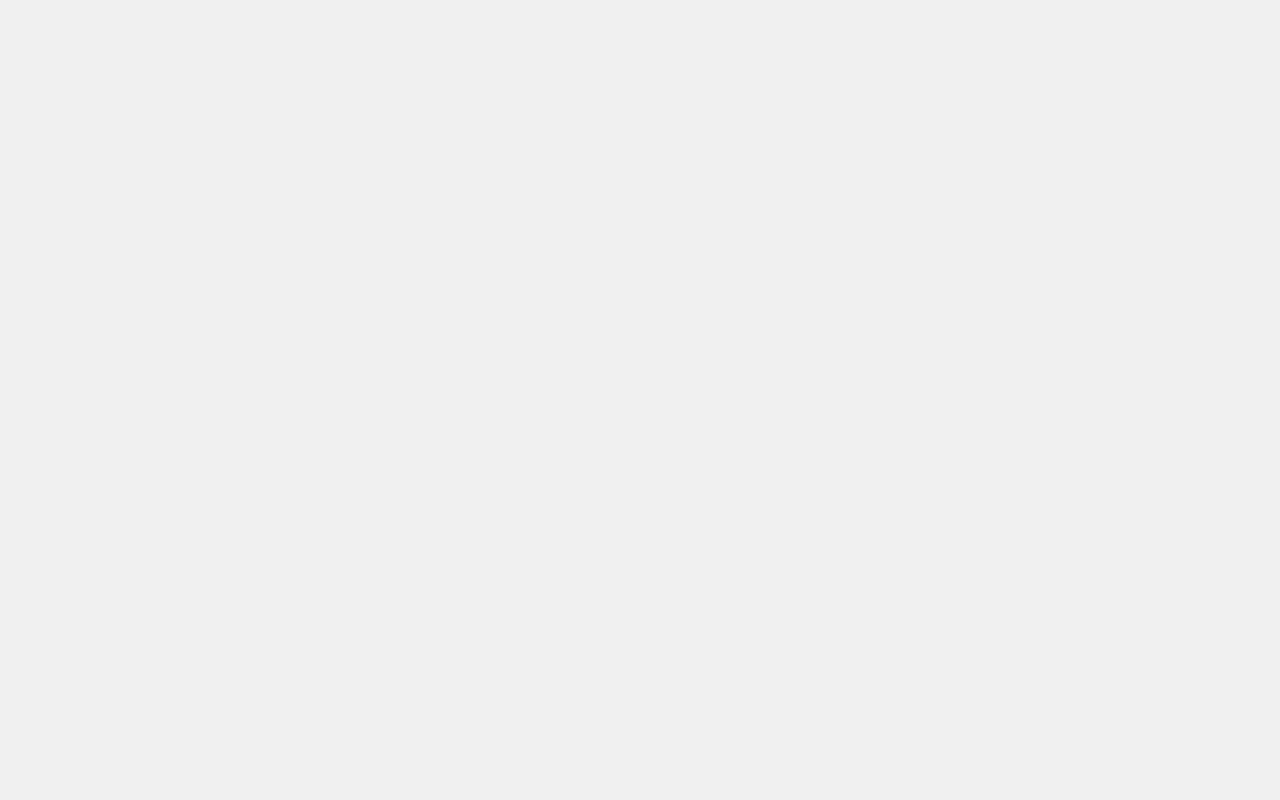
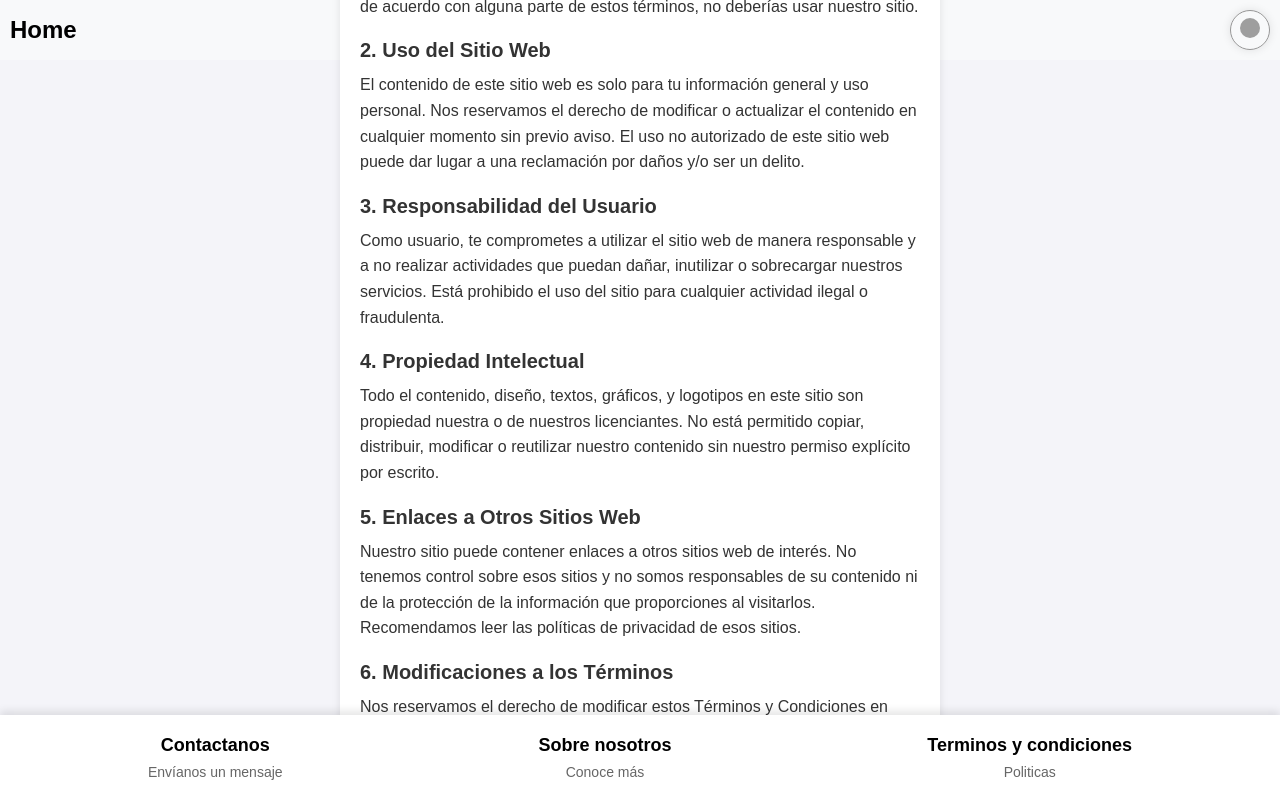
Before and after one commit to DamianLupo/TP-Final-Romi-Marangoni, an Angular app: page /terminos-y-condiciones in a window 1280 px wide. Before the commit this address led to /. Shown: the top 800 px of the page. Built offline with nearby package versions, Linux system fonts and the light colour scheme; grey boxes are pictures that could not be loaded.

Commit message:
agregado de apartado politicas

```diff
--- a/src/app/app.routes.ts
+++ b/src/app/app.routes.ts
@@ -3,11 +3,13 @@ import { InicioSesionComponent } from './components/inicio-sesion/inicio-sesion.
 import { RegisterComponent } from './components/register/register.component';
 import { HomeComponent } from './pages/home/home.component';
 import { AboutUsComponent } from './components/about-us/about-us.component';
+import { PoliticasComponent } from './components/politicas/politicas.component';
 
 export const routes: Routes = [
   { path: '', component: InicioSesionComponent },
   { path: 'login', component: InicioSesionComponent },
   { path: 'register', component: RegisterComponent },
   { path: 'home', component: HomeComponent },
-  {path:'sobre-nosotros', component: AboutUsComponent}
+  {path:'sobre-nosotros', component: AboutUsComponent},
+  {path: 'terminos-y-condiciones', component: PoliticasComponent}
 ];
--- a/src/app/components/footer/footer.component.html
+++ b/src/app/components/footer/footer.component.html
@@ -8,7 +8,7 @@
         <p>Conoce más</p>
     </div>
     <div class="footer-section">
-        <h3><a href="#">Terminos y condiciones</a></h3>
+        <h3><a routerLink="/terminos-y-condiciones">Terminos y condiciones</a></h3>
         <p>Politicas</p>
     </div>
 </footer>
--- /dev/null
+++ b/src/app/components/politicas/politicas.component.css
@@ -0,0 +1,63 @@
+* {
+  box-sizing: border-box;
+  margin: 0;
+  padding: 0;
+  font-family: Arial, sans-serif;
+}
+
+body {
+  display: flex;
+  justify-content: center;
+  align-items: center;
+  background-color: #f4f4f9;
+  min-height: 100vh;
+  padding: 20px;
+}
+
+.contenedor {
+  max-width: 600px;
+  background-color: #ffffff;
+  padding: 20px;
+  border-radius: 8px;
+  box-shadow: 0px 4px 8px rgba(0, 0, 0, 0.1);
+}
+
+.volver {
+  text-decoration: none;
+  font-size: 24px;
+  color: #333;
+  display: inline-block;
+  margin-bottom: 10px;
+}
+
+h1 {
+  font-size: 24px;
+  font-weight: bold;
+  text-align: center;
+  margin-bottom: 20px;
+}
+
+h2 {
+  font-size: 20px;
+  font-weight: bold;
+  margin-top: 20px;
+  margin-bottom: 10px;
+}
+
+p {
+  font-size: 16px;
+  line-height: 1.6;
+  color: #333;
+  margin-bottom: 15px;
+}
+
+ul {
+  padding-left: 20px;
+}
+
+ul li {
+  font-size: 16px;
+  line-height: 1.6;
+  color: #333;
+  margin-bottom: 8px;
+}
--- /dev/null
+++ b/src/app/components/politicas/politicas.component.html
@@ -0,0 +1,48 @@
+<body>
+
+  <div class="contenedor">
+    <a routerLink="/home" class="volver">←</a>
+    <h1>Términos y Condiciones</h1>
+
+    <section>
+      <h2>1. Introducción</h2>
+      <p>Estos Términos y Condiciones rigen el uso de nuestro sitio web. Al acceder a nuestro sitio, aceptas cumplir con estos términos en su totalidad. Si no estás de acuerdo con alguna parte de estos términos, no deberías usar nuestro sitio.</p>
+    </section>
+
+    <section>
+      <h2>2. Uso del Sitio Web</h2>
+      <p>El contenido de este sitio web es solo para tu información general y uso personal. Nos reservamos el derecho de modificar o actualizar el contenido en cualquier momento sin previo aviso. El uso no autorizado de este sitio web puede dar lugar a una reclamación por daños y/o ser un delito.</p>
+    </section>
+
+    <section>
+      <h2>3. Responsabilidad del Usuario</h2>
+      <p>Como usuario, te comprometes a utilizar el sitio web de manera responsable y a no realizar actividades que puedan dañar, inutilizar o sobrecargar nuestros servicios. Está prohibido el uso del sitio para cualquier actividad ilegal o fraudulenta.</p>
+    </section>
+
+    <section>
+      <h2>4. Propiedad Intelectual</h2>
+      <p>Todo el contenido, diseño, textos, gráficos, y logotipos en este sitio son propiedad nuestra o de nuestros licenciantes. No está permitido copiar, distribuir, modificar o reutilizar nuestro contenido sin nuestro permiso explícito por escrito.</p>
+    </section>
+
+    <section>
+      <h2>5. Enlaces a Otros Sitios Web</h2>
+      <p>Nuestro sitio puede contener enlaces a otros sitios web de interés. No tenemos control sobre esos sitios y no somos responsables de su contenido ni de la protección de la información que proporciones al visitarlos. Recomendamos leer las políticas de privacidad de esos sitios.</p>
+    </section>
+
+    <section>
+      <h2>6. Modificaciones a los Términos</h2>
+      <p>Nos reservamos el derecho de modificar estos Términos y Condiciones en cualquier momento. Las modificaciones entrarán en vigor en el momento en que se publiquen en el sitio web. Es tu responsabilidad revisar estos términos periódicamente.</p>
+    </section>
+
+    <section>
+      <h2>7. Limitación de Responsabilidad</h2>
+      <p>No seremos responsables por daños directos, indirectos o incidentales que puedan surgir del uso o la imposibilidad de uso de nuestro sitio. Nuestro sitio se proporciona "tal cual", sin garantías de ningún tipo.</p>
+    </section>
+
+    <section>
+      <h2>8. Ley Aplicable</h2>
+      <p>Estos Términos y Condiciones se regirán e interpretarán de acuerdo con las leyes del país en el que operamos. Cualquier disputa que surja en relación con estos términos estará sujeta a la jurisdicción de los tribunales competentes.</p>
+    </section>
+  </div>
+
+</body>
```
Also changed, not shown: src/app/components/politicas/politicas.component.ts (added, +13 -0 lines).
